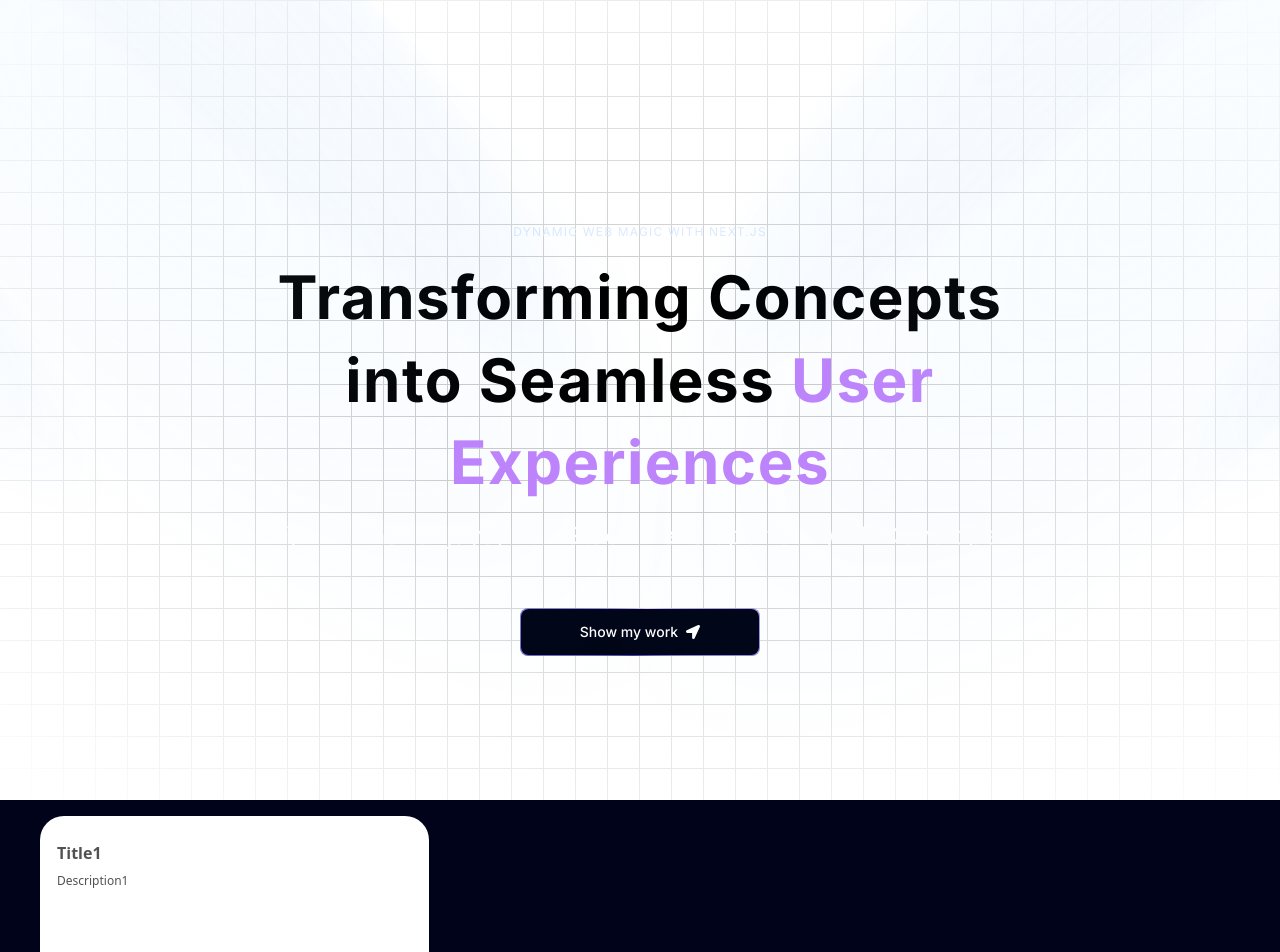
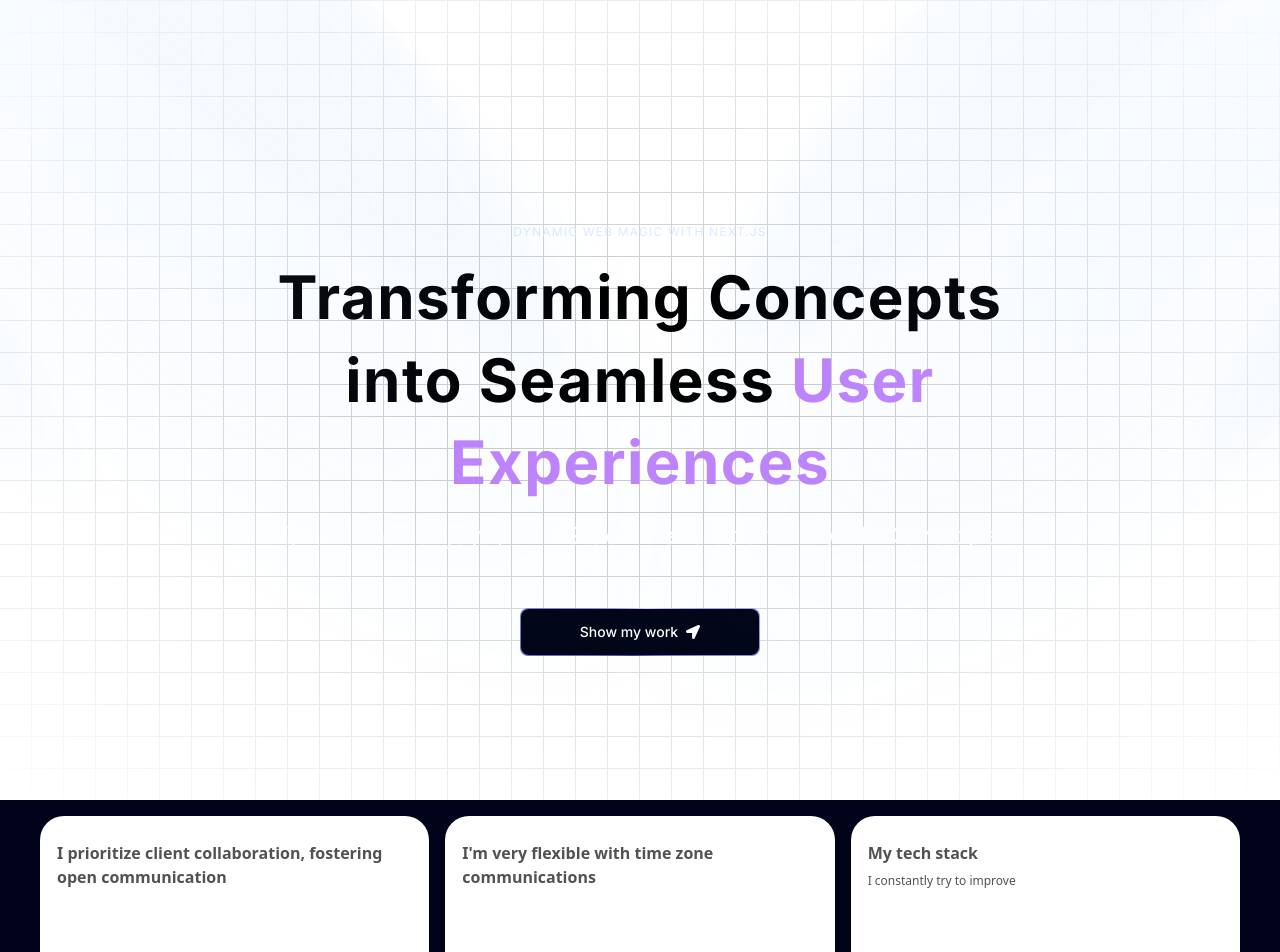
Before and after one commit to dhananjayaDev/next-portfolio, a Next.js app: page / in a window 1280 px wide. Shown: the top 952 px of the page. Built offline with nearby package versions, Linux system fonts and the light colour scheme.

Commit message:
added grid items

```diff
--- a/components/Grid.tsx
+++ b/components/Grid.tsx
@@ -1,12 +1,13 @@
 import React from 'react'
 import { BentoGrid, BentoGridItem } from './ui/bento-grid'
+import { gridItems } from '@/data'
 
 
 const Grid = () => {
   return (
     <section id='about'>
         <BentoGrid>
-            {[{title: "Title1", description: 'Description1', id: 1}].map((item) => (
+            {gridItems.map((item) => (
                 <BentoGridItem
                 id={item.id}
                 key={item.id}
```
